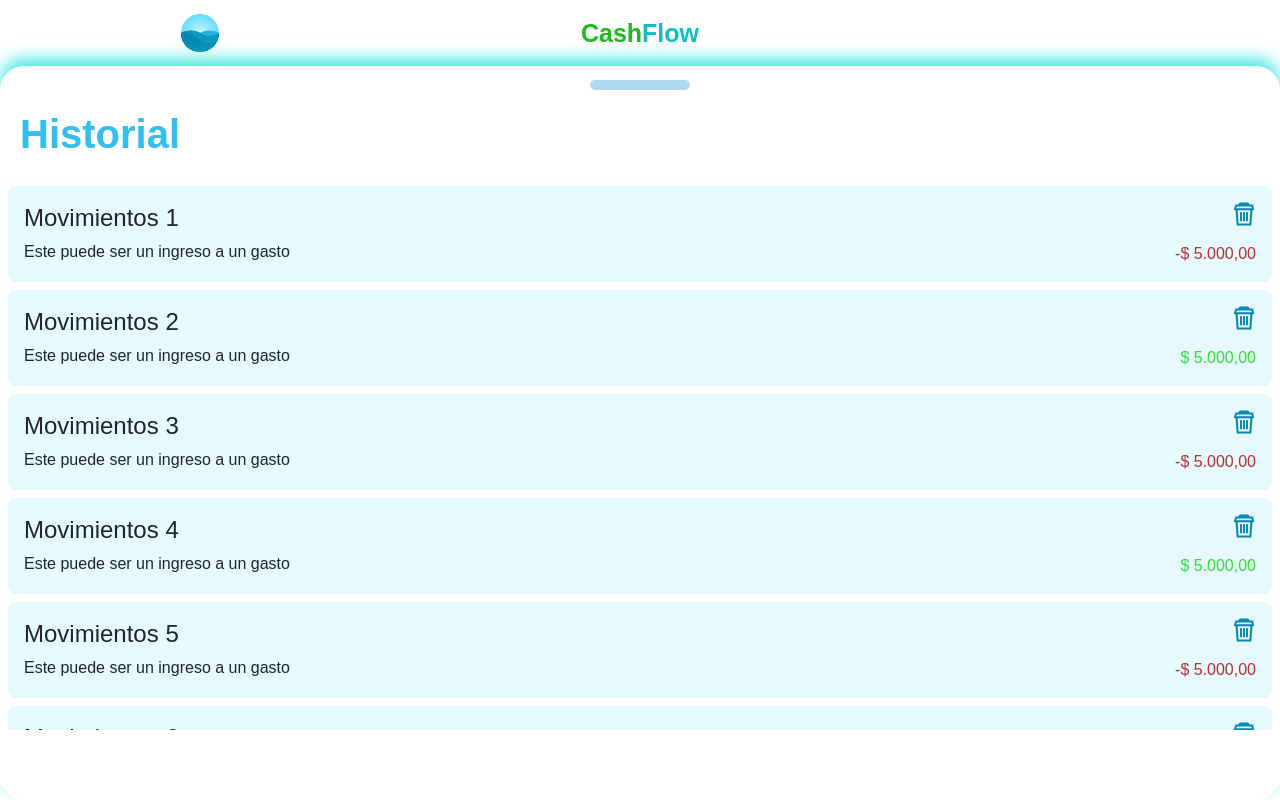
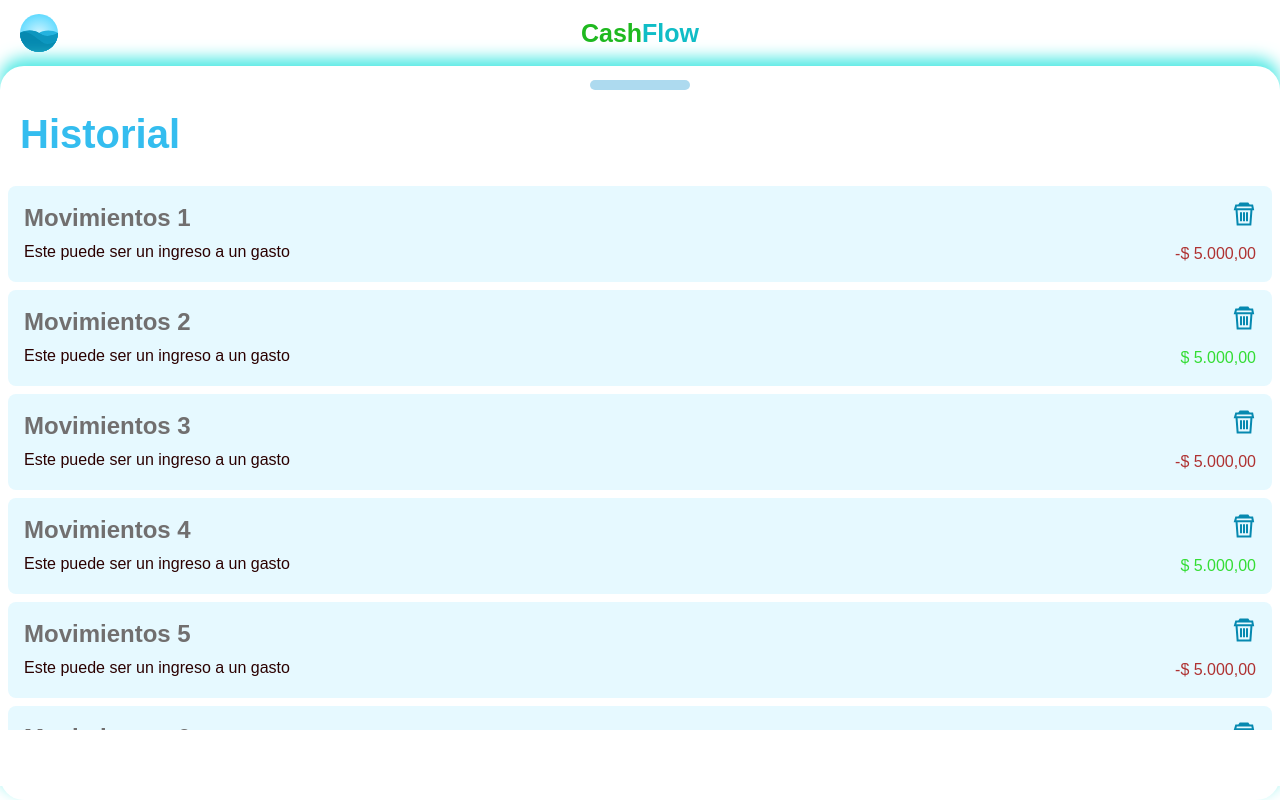
Before and after one commit to Barrererilla/Nuevo-proyecto-Vuejs-Aplication, a Vue app: page / in a window 1280 px wide. Both pictures are taken after a click on the element 640 px from the left and 705 px from the top of the page. Built offline with nearby package versions, Linux system fonts and the light colour scheme.

Commit message:
Lo que hicimos en este caso fue hacer que al darle click a mi icono de bsura me muestre la posicion y me ordene los valores de mi lista

```diff
--- a/src/components/HeaDer.vue
+++ b/src/components/HeaDer.vue
@@ -20,7 +20,7 @@ export default {
 header {
   display: flex;
   align-items: center;
-  justify-content: space-around;
+  justify-content: space-between;
   flex-direction: row;
   width: 100vw;
 }
--- a/src/components/LayOut.vue
+++ b/src/components/LayOut.vue
@@ -31,7 +31,7 @@ const showMovements = ref(false);
 .movements,
 .resume {
   display: flex;
-  padding: 14px 0;
+  padding: 14px 20px;
   justify-content: space-around;
   align-items: center;
   box-sizing: border-box;
--- a/src/components/Movements/InDex.vue
+++ b/src/components/Movements/InDex.vue
@@ -2,13 +2,13 @@
   <div class="movements">
     <div class="content">
       <MoVement
-        v-for="{ id, title, description, amount } in movements"
-        :key="id"
-        :title="title"
-        :identificador="id"
-        :descripcion="description"
-        :amountMoney="amount"
-        @remove="removeChild"
+        v-for="movement in movements"
+        :key="movement.id"
+        :title="movement.title"
+        :descripcion="movement.description"
+        :identificador="movement.id"
+        :moneyAmount="movement.amount"
+        @remove="seeRemove"
       />
     </div>
   </div>
@@ -18,16 +18,16 @@
 import MoVement from "./MoVement.vue";
 import { defineProps, toRefs } from "vue";
 
+const seeRemove = (e) => {
+  console.log("see remove: " + e);
+};
+
 const props = defineProps({
   movements: {
     type: Array,
     default: () => [],
   },
 });
-
-const removeChild = (e) => {
-  console.log("Eliminado", e);
-};
 
 const { movements } = toRefs(props);
 </script>
--- a/src/components/Movements/MoVement.vue
+++ b/src/components/Movements/MoVement.vue
@@ -1,45 +1,45 @@
 <template>
   <div class="movement">
-    <div class="content">
+    <div class="contain">
       <h4>{{ title }}</h4>
       <p>{{ descripcion }}</p>
     </div>
     <div class="action">
       <img src="@/assets/basurero.svg" alt="borrar" @click="remove" />
-      <p :class="{ red: isNegative, green: !isNegative }">
-        {{ currencyamount }}
+      <p :class="{ red: !seeColorCurrency, green: seeColorCurrency }">
+        {{ currencyAmount }}
       </p>
     </div>
   </div>
 </template>
 
 <script setup>
-import { defineProps, defineEmits, toRefs, computed } from "vue";
+import { defineEmits, defineProps, toRefs, computed } from "vue";
 
 const currencyFormatter = new Intl.NumberFormat("es-CO", {
   style: "currency",
   currency: "COP",
 });
 
-const isNegative = computed(() => {
-  return amountMoney.value < 0;
+const currencyAmount = computed(() => {
+  return currencyFormatter.format(moneyAmount.value);
 });
 
-const currencyamount = computed(() => {
-  return currencyFormatter.format(amountMoney.value);
+const seeColorCurrency = computed(() => {
+  return moneyAmount.value > 0;
 });
 
 const props = defineProps({
   title: {
     type: String,
   },
+  descripcion: {
+    type: String,
+  },
   identificador: {
     type: Number,
   },
-  descripcion: {
-    type: String,
-  },
-  amountMoney: {
+  moneyAmount: {
     type: Number,
   },
 });
@@ -50,7 +50,7 @@ const remove = () => {
   emit("remove", identificador.value);
 };
 
-const { title, identificador, descripcion, amountMoney } = toRefs(props);
+const { title, descripcion, identificador, moneyAmount } = toRefs(props);
 </script>
 
 <style scoped>
@@ -78,9 +78,12 @@ h4,
 p {
   margin: 0;
   padding: 0;
+  color: rgb(43, 0, 0);
 }
 h4 {
   margin-bottom: 8px;
+  font-weight: bolder;
+  color: rgb(113, 111, 111);
 }
 .movement .action img {
   margin-bottom: 16px;
```
